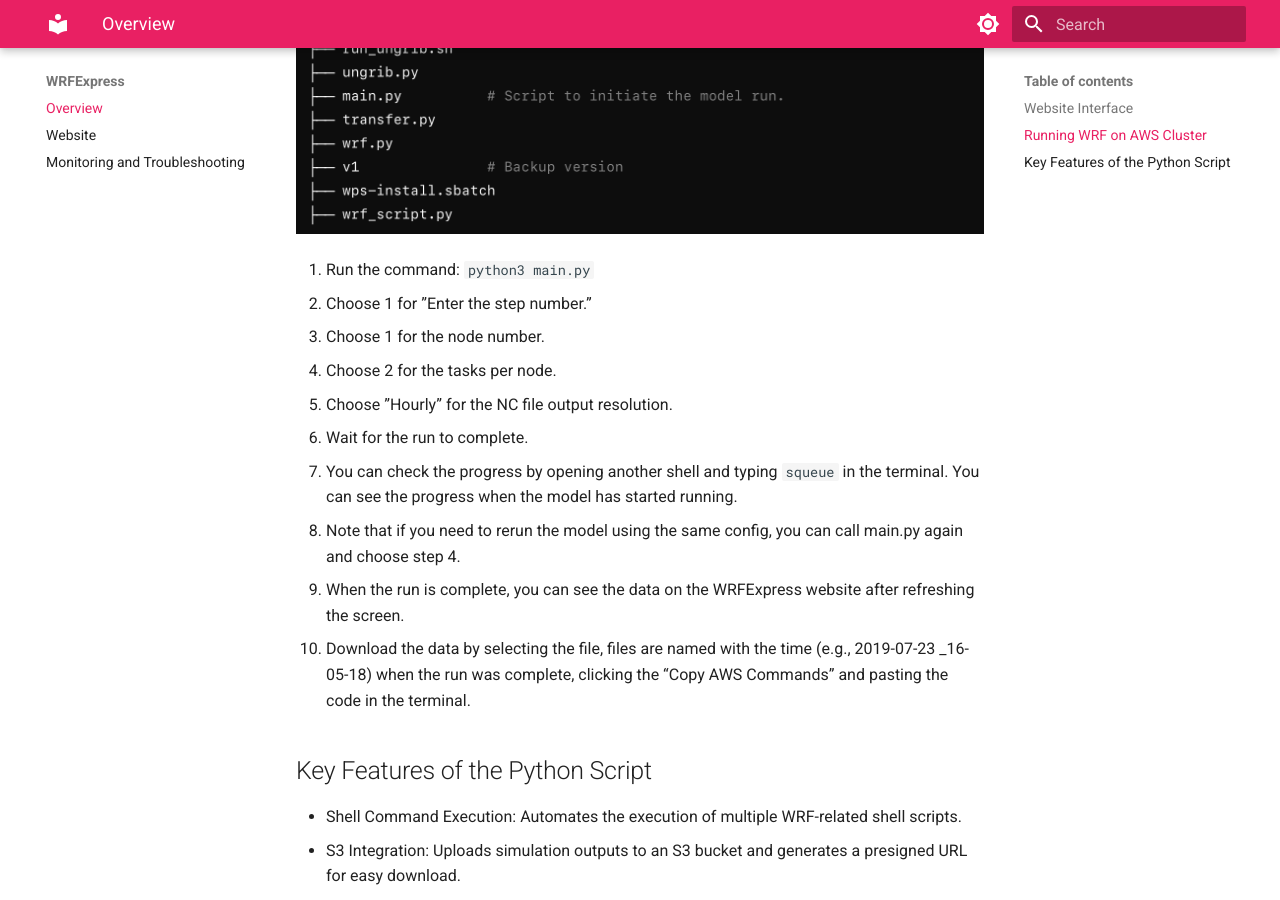
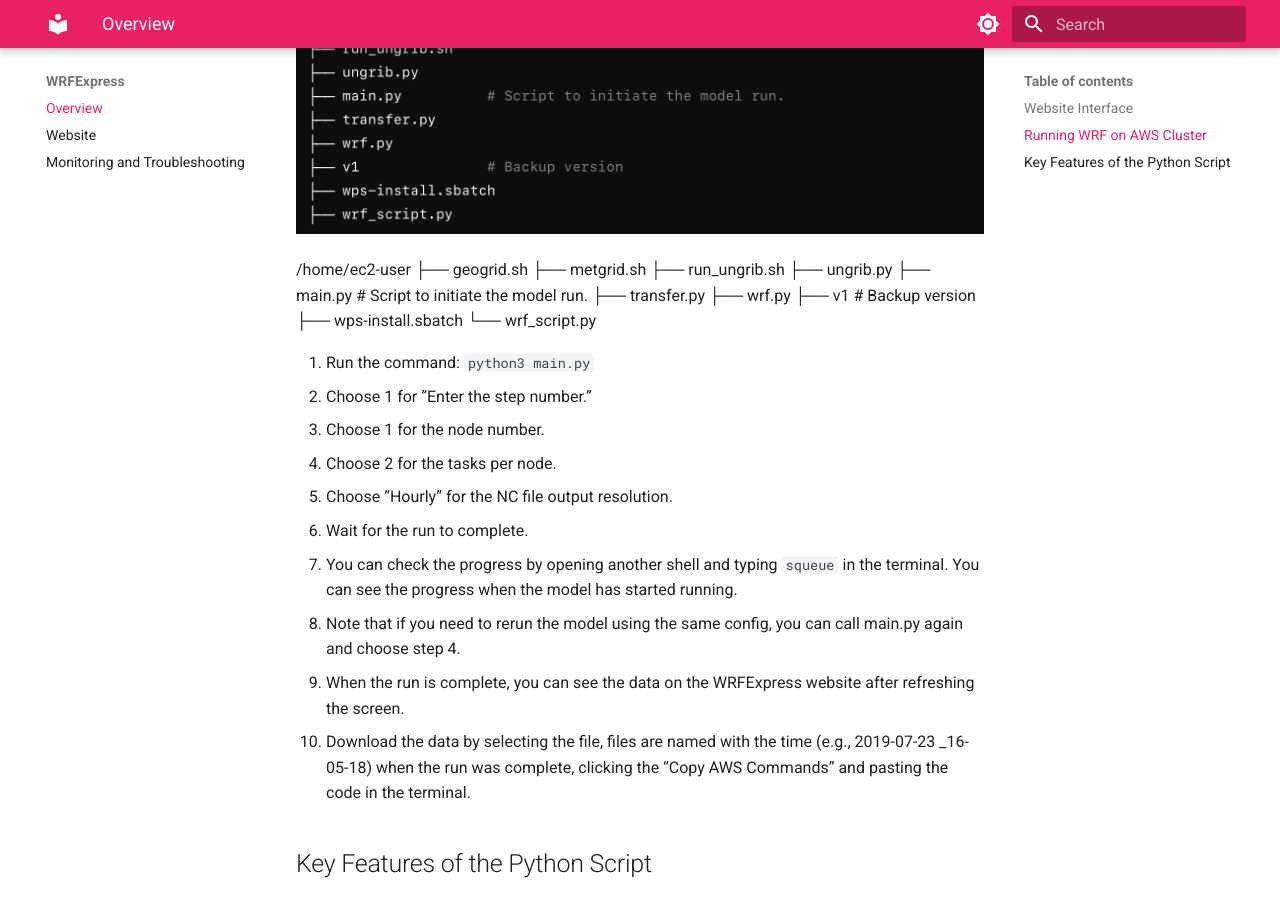
Before and after one commit to AtmosferaUSM/tutorial_WRFExpress, an MkDocs documentation site: the page built from docs/index.md, in a window 1280 px wide and 900 px high, scrolled down 1447 px. Built offline with MkDocs 1.6.1 and Material for MkDocs 9.7.7, drawn with Linux system fonts in a browser that asks for light colours.

Commit message:
initial commit

```diff
--- a/docs/index.md
+++ b/docs/index.md
@@ -32,6 +32,19 @@
 
 ![Website Environment](images/index/1_.png)
 
+/home/ec2-user
+├── geogrid.sh
+├── metgrid.sh
+├── run_ungrib.sh
+├── ungrib.py
+├── main.py # Script to initiate the model run.
+├── transfer.py
+├── wrf.py
+├── v1 # Backup version
+├── wps-install.sbatch
+└── wrf_script.py
+
+
 6. Run the command: `python3 main.py`
 7. Choose 1 for ”Enter the step number.”
 8. Choose 1 for the node number.
```
